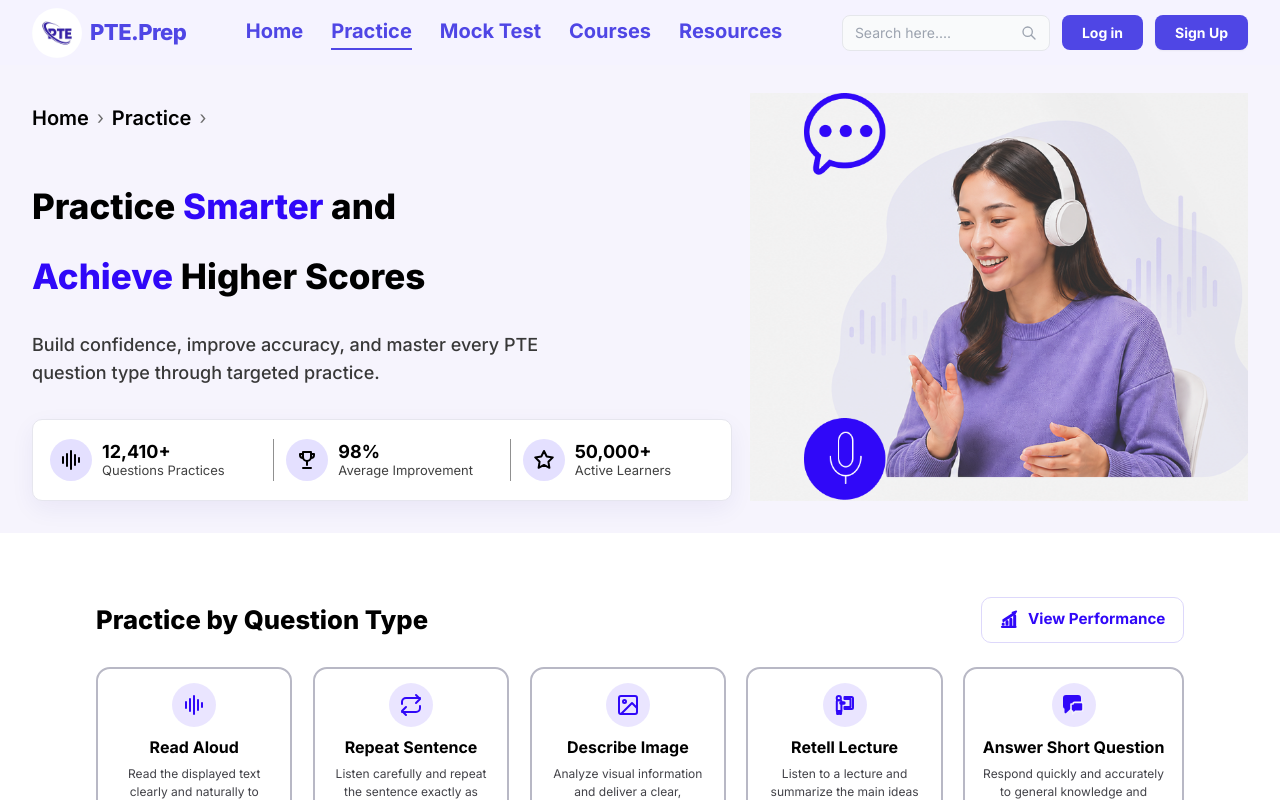
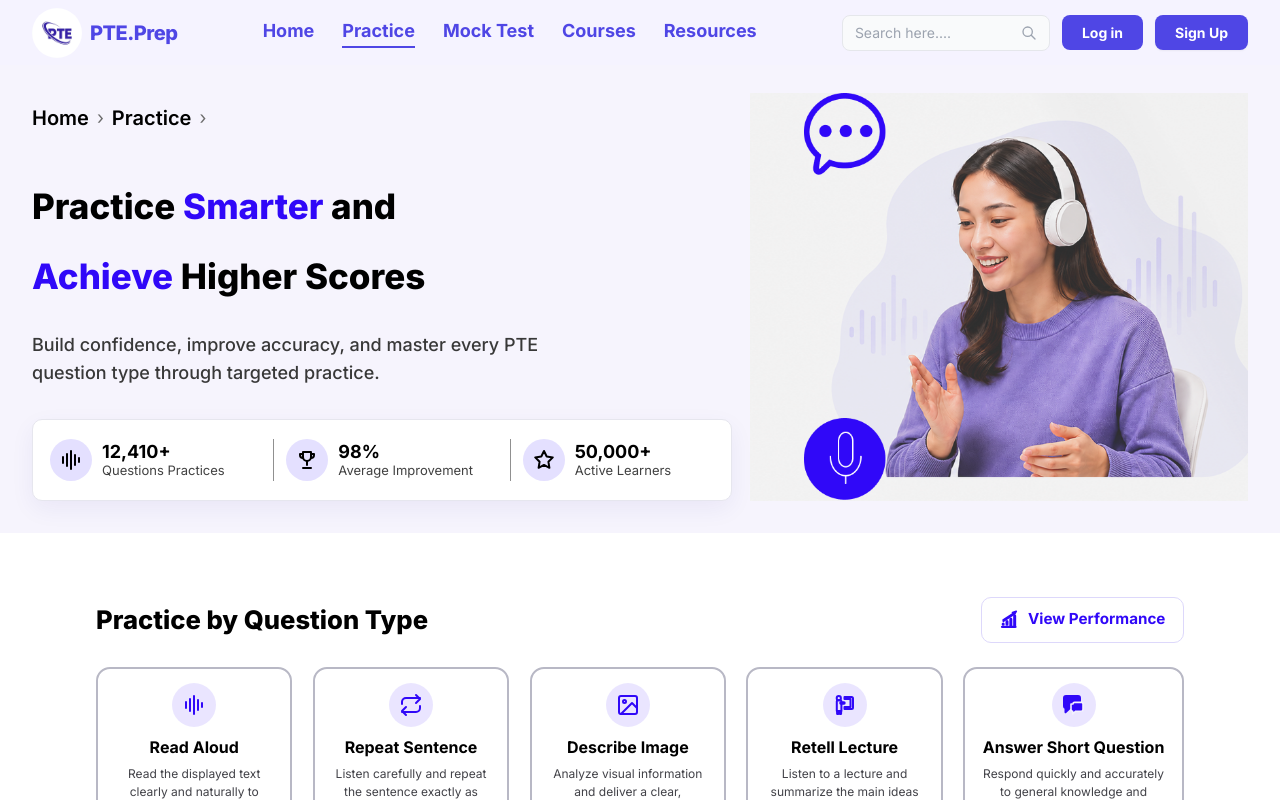
Before and after one commit to AuralithBit0822/PTE, a Next.js app in the folder frontend/: page /practice in a window 1280 px wide. Shown: the top 800 px of the page. Built offline with nearby package versions, Linux system fonts and the light colour scheme.

Commit message:
fixed nav bar fontsize

```diff
--- a/frontend/components/common/Navbar.tsx
+++ b/frontend/components/common/Navbar.tsx
@@ -23,7 +23,7 @@ export default function Navbar() {
         {/* Logo */}
         <Link href="/" className="flex items-center gap-2 group">
           <Image src="/images/PTElogo.png" alt="PTE Prep" width={50} height={50} className="rounded-full bg-[rgba(74,45,219,0.2)]" />
-          <span className="text-[22px] font-[800] tracking-tight">
+          <span className="text-[20px] font-[800] tracking-tight">
             <span className="text-indigo-600">PTE.</span>
             <span className="text-indigo-600">Prep</span>
           </span>
@@ -35,7 +35,7 @@ export default function Navbar() {
             <Link
               key={link.name}
               href={link.href}
-              className={`text-[20px] font-bold pb-0.5 transition-all duration-150 ${
+              className={`text-[18px] font-bold pb-0.5 transition-all duration-150 ${
                 pathname === link.href || (link.href !== '/' && pathname.startsWith(link.href))
                   ? 'text-indigo-600 border-b-2 border-indigo-600'
                   : 'text-indigo-600 hover:text-indigo-700 border-b-2 border-transparent'
```
